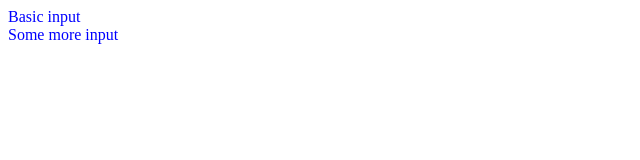
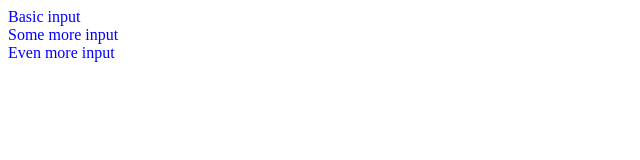
Before and after one commit to paulgreenham/git-practice, a plain HTML site: page index.html in a window 1280 px wide. Shown: the whole page, without its empty margins (0-640 px from the left). Drawn offline with Linux system fonts and the light colour scheme.

Commit message:
add a third <div> element

```diff
--- a/index.html
+++ b/index.html
@@ -7,5 +7,6 @@
 <body>
     <div>Basic input</div>
     <div>Some more input</div>
+    <div>Even more input</div>
 </body>
 </html>
```
